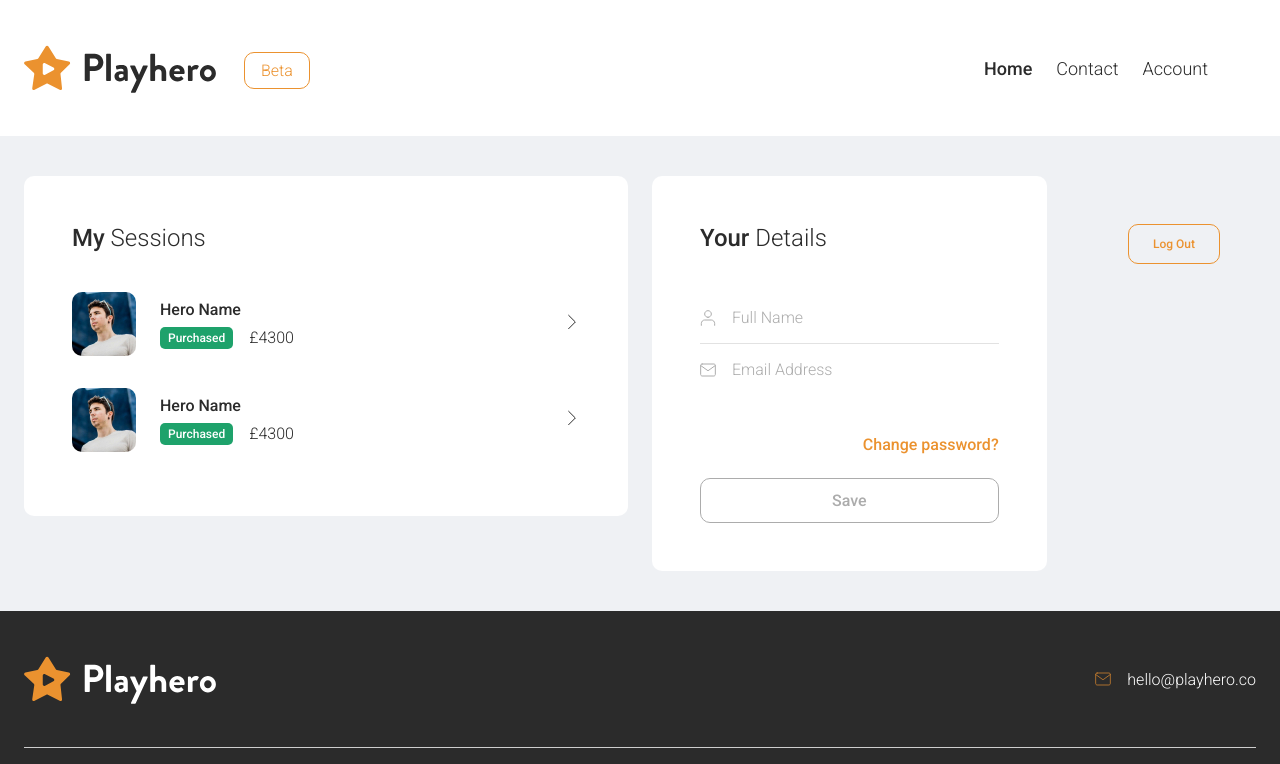
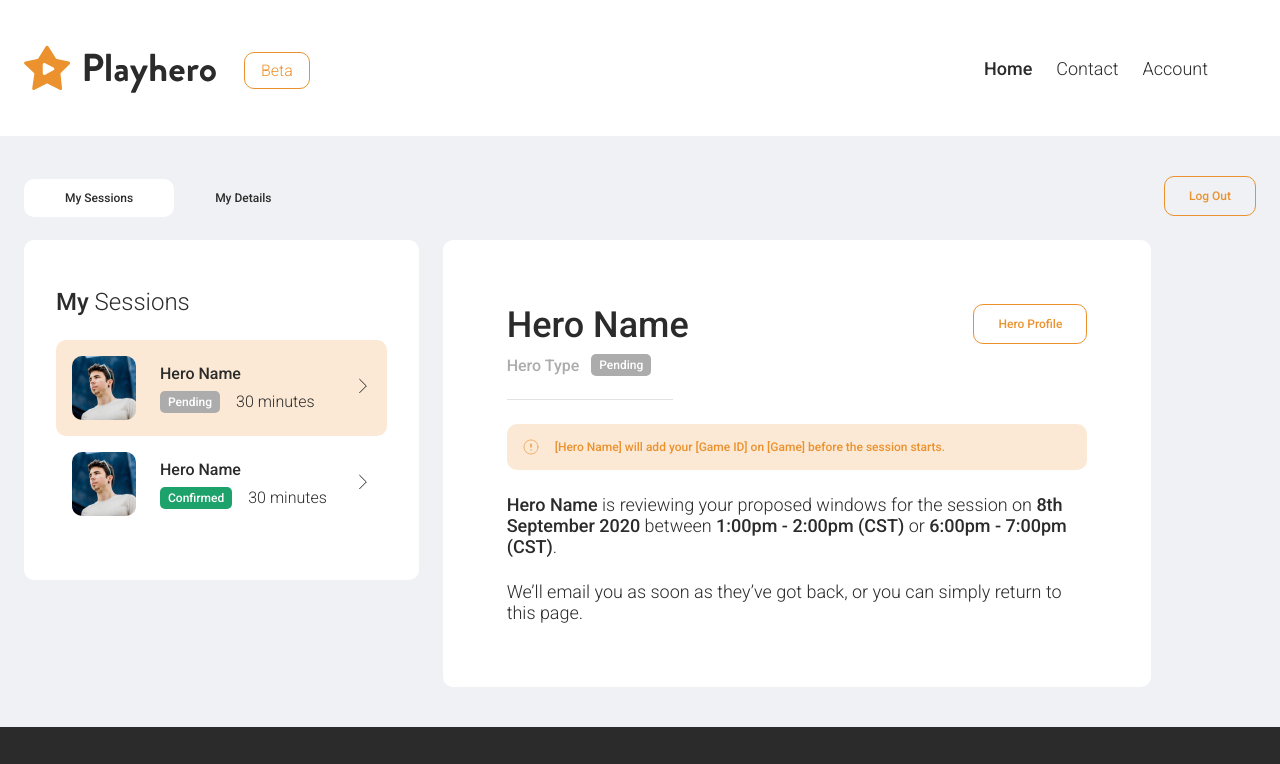
Before and after one commit to prikhoda-natalia/playhero-static-ui, a website: page src/user-account-sessions--pending.html in a window 1280 px wide. Shown: the top 764 px of the page. Drawn offline with nearby package versions, Linux system fonts and the light colour scheme; files that its build step writes are made by us from their sources.

Commit message:
add User Account Sessions Pending layout and styles

```diff
--- a/src/styles/account-menu.scss
+++ b/src/styles/account-menu.scss
@@ -1,5 +1,6 @@
 .account-menu {
     display: flex;
+    margin-bottom: 24px;
 
     &__aside {
         flex-grow: 1;
--- a/src/styles/index.scss
+++ b/src/styles/index.scss
@@ -38,6 +38,7 @@
 @import "select-field";
 @import "selected-game";
 @import "session-list";
+@import "session-message";
 @import "single-boxed-section";
 @import "social-link-list";
 @import "time-slot-list";
--- a/src/styles/session-list.scss
+++ b/src/styles/session-list.scss
@@ -1,5 +1,5 @@
 .session-list {
-  padding: 48px;
+  padding: 48px 32px;
   background: #fff;
   border-radius: 10px;
 
@@ -33,8 +33,13 @@
   &__item {
     display: flex;
     align-items: center;
-    margin: 16px 0;
+    padding: 16px;
     position: relative; // need "position: relative" for .session-list__fullsize-link to position properly
+
+    &--selected {
+      background: rgba(235, 146, 47, 0.2);
+      border-radius: 10px;
+    }
   }
 
   &__items {
@@ -52,20 +57,28 @@
   &__tag {
     margin-right: 16px;
 
-    &--price {
-      font-weight: 300;
-      font-size: 16px;
-      line-height: 19px;
-    }
-
-    &--status {
+    &--status_confirmed,
+    &--status_pending {
       padding: 4px 8px;
-      background: #1EA26B;
       border-radius: 5px;
       color: #ffffff;
       font-weight: 500;
       font-size: 12px;
       line-height: 14px;
+    }
+
+    &--status_confirmed {
+      background: #1EA26B;
+    }
+
+    &--status_pending {
+      background: #ACACAC;
+    }
+
+    &--time {
+      font-weight: 300;
+      font-size: 16px;
+      line-height: 19px;
     }
   }
 
--- /dev/null
+++ b/src/styles/session-message.scss
@@ -0,0 +1,120 @@
+.session-message {
+    padding: 64px;
+    background: #fff;
+    border-radius: 10px;
+
+    &__content {
+        font-size: 18px;
+        line-height: 21px;
+    }
+
+    &__header {
+        display: flex;
+        padding: 0 0 48px;
+        position: relative;
+
+        &::after {
+            content: "";
+            display: block;
+            height: 1px;
+            width: 166px;
+            background: #E2E2E2;
+            position: absolute;
+            bottom: 24px;
+            left: 0;
+        }
+    }
+
+    &__header-main {
+        flex-grow: 1;
+        display: flex;
+        flex-direction: column;
+    }
+
+    &__name {
+        font-weight: 500;
+        font-size: 36px;
+        line-height: 42px;
+        color: #2B2B2B;
+    }
+
+    &__tag {
+        margin-right: 12px;
+        margin-top: 8px;
+
+        &:last-child {
+            margin-right: 0;
+        }
+
+        &--green {
+            padding: 4px 8px;
+            font-weight: 500;
+            font-size: 12px;
+            line-height: 14px;
+            background: #1EA26B;
+            border-radius: 5px;
+            color: #fff;
+        }
+
+        &--status_confirmed,
+        &--status_pending,
+        &--status_unavailable {
+            padding: 4px 8px;
+            border-radius: 5px;
+            color: #ffffff;
+            font-weight: 500;
+            font-size: 12px;
+            line-height: 14px;
+        }
+
+        &--status_unavailable {
+            background: #CE3434;
+        }
+
+        &--status_confirmed {
+            background: #1EA26B;
+        }
+
+        &--status_pending {
+            background: #ACACAC;
+        }
+
+        &--type {
+            font-weight: 500;
+            font-size: 16px;
+            line-height: 19px;
+            color: #ACACAC;
+        }
+    }
+
+    &__tag-list {
+        display: flex;
+        align-items: center;
+    }
+
+    &__warning {
+        background: rgba(235, 146, 47, 0.2);
+        border-radius: 10px;
+        font-weight: 500;
+        font-size: 12px;
+        line-height: 14px;
+        color: #EB922F;
+        padding: 16px 16px 16px 48px;
+        margin-bottom: 24px;
+        position: relative;
+
+        &::before {
+            content: "";
+            display: block;
+            width: 48px;
+            height: 100%;
+            background-image: url(./assets/icons/info.svg);
+            background-repeat: no-repeat;
+            background-size: 16px;
+            position: absolute;
+            left: 0;
+            top: 0;
+            background-position: 50% 50%;
+        }
+    }
+}
--- a/src/styles/single-boxed-section.scss
+++ b/src/styles/single-boxed-section.scss
@@ -1,5 +1,5 @@
 .single-boxed-section {
-  padding: 24px 0;
+  margin: 24px 0;
   display: flex;
 
   &__box {
--- a/src/account--with-sessions.html
+++ b/src/user-account-sessions--pending.html
@@ -2,7 +2,7 @@
 <html lang="en">
   <head>
     <meta charset="utf-8" />
-    <title>Account - With sessions | Playhero</title>
+    <title>User Account Sessions - Pending | Playhero</title>
     <meta name="viewport" content="width=device-width,initial-scale=1" />
     <link
       href="https://fonts.googleapis.com/css2?family=Roboto:wght@300;500&display=swap"
@@ -44,23 +44,33 @@
       </div>
       <div class="page__content">
         <div class="page__content-container">
-          <div class="logout-button">
-            <button class="secondary-button secondary-button--stroked" type="button">Log Out</button>
+          <div class="account-menu">
+            <ul class="account-menu__main-menu">
+              <li class="account-menu__main-item">
+                <a class="account-menu__main-link account-menu__main-link--active" href="/">My Sessions</a>
+              </li>
+              <li class="account-menu__main-item">
+                <a aria-current="page" class="account-menu__main-link" href="/">My Details</a>
+              </li>
+            </ul>
+            <div class="account-menu__aside">
+              <button class="secondary-button secondary-button--stroked" type="button">Log Out</button>
+            </div>
           </div>
           <div class="boxed-sections">
-            <div class="boxed-sections__item boxed-sections__item--col-6">
+            <div class="boxed-sections__item boxed-sections__item--col-4">
               <div class="session-list">
                 <div class="session-list__title"><b>My</b> Sessions</div>
                 <div class="session-list__items">
-                  <div class="session-list__item">
+                  <div class="session-list__item session-list__item--selected">
                     <div class="session-list__avatar">
                       <img src="./assets/session-avatar.jpg" />
                     </div>
                     <div class="session-list__details">
                       <div class="session-list__name">Hero Name</div>
                       <div class="session-list__tags">
-                        <div class="session-list__tag session-list__tag--status">Purchased</div>
-                        <div class="session-list__tag session-list__tag--price">£4300</div>
+                        <div class="session-list__tag session-list__tag--status_pending">Pending</div>
+                        <div class="session-list__tag session-list__tag--time">30 minutes</div>
                       </div>
                       <a href="#" class="session-list__fullsize-link"></a>
                     </div>
@@ -79,8 +89,8 @@
                     <div class="session-list__details">
                       <div class="session-list__name">Hero Name</div>
                       <div class="session-list__tags">
-                        <div class="session-list__tag session-list__tag--status">Purchased</div>
-                        <div class="session-list__tag session-list__tag--price">£4300</div>
+                        <div class="session-list__tag session-list__tag--status_confirmed">Confirmed</div>
+                        <div class="session-list__tag session-list__tag--time">30 minutes</div>
                       </div>
                       <a href="#" class="session-list__fullsize-link"></a>
                     </div>
@@ -95,38 +105,24 @@
                 </div>
               </div>
             </div>
-            <div class="boxed-sections__item boxed-sections__item--col-4">
-              <div class="form-box">
-                <div class="form-box__title"><b>Your</b> Details</div>
-                <div class="form-box__fields">
-                  <div class="form-field form-field--has-prefix">
-                    <div class="form-field__prefix">
-                      <!-- START: field-avatar.svg -->
-                      <svg width="16" height="16" viewBox="0 0 16 16" fill="none" xmlns="http://www.w3.org/2000/svg">
-                        <path d="M14.6666 15.3333V13.5556C14.6666 12.6126 14.3154 11.7082 13.6903 11.0414C13.0652 10.3746 12.2173 10 11.3333 10H4.66659C3.78253 10 2.93468 10.3746 2.30956 11.0414C1.68444 11.7082 1.33325 12.6126 1.33325 13.5556V15.3333" stroke="currentColor" stroke-linecap="round" stroke-linejoin="round"/>
-                        <path d="M7.99984 7.33333C9.84079 7.33333 11.3332 5.84095 11.3332 4C11.3332 2.15905 9.84079 0.666664 7.99984 0.666664C6.15889 0.666664 4.6665 2.15905 4.6665 4C4.6665 5.84095 6.15889 7.33333 7.99984 7.33333Z" stroke="currentColor" stroke-linecap="round" stroke-linejoin="round"/>
-                      </svg>
-                      <!-- END: field-avatar.svg -->
+            <div class="boxed-sections__item boxed-sections__item--col-7">
+              <div class="session-message">
+                <div class="session-message__header">
+                  <div class="session-message__header-main">
+                    <div class="session-message__name">Hero Name</div>
+                    <div class="session-message__tag-list">
+                      <div class="session-message__tag session-message__tag--type">Hero Type</div>
+                      <div class="session-message__tag session-message__tag--status_pending">Pending</div>
                     </div>
-                    <input type="text" class="form-field__input" placeholder="Full Name" required />
                   </div>
-                  <div class="form-field form-field--has-prefix">
-                    <div class="form-field__prefix">
-                      <!-- START: field-email.svg -->
-                      <svg width="16" height="16" viewBox="0 0 16 16" fill="none" xmlns="http://www.w3.org/2000/svg">
-                        <path d="M2.13335 2H13.8667C14.6734 2 15.3334 2.675 15.3334 3.5V12.5C15.3334 13.325 14.6734 14 13.8667 14H2.13335C1.32669 14 0.666687 13.325 0.666687 12.5V3.5C0.666687 2.675 1.32669 2 2.13335 2Z" stroke="currentColor" stroke-linecap="round" stroke-linejoin="round"/>
-                        <path d="M15.3334 3.5L8.00002 8.75L0.666687 3.5" stroke="currentColor" stroke-linecap="round" stroke-linejoin="round"/>
-                      </svg>
-                      <!-- END: field-email.svg -->
-                    </div>
-                    <input type="email" class="form-field__input" placeholder="Email Address" required />
+                  <div class="session-message__actions">
+                    <button class="secondary-button secondary-button--stroked" type="button">Hero Profile</button>
                   </div>
                 </div>
-                <div class="form-box__secondary-actions">
-                  <a href="#">Change password?</a>
-                </div>
-                <div class="form-box__actions">
-                  <button class="primary-button primary-button--solid" type="submit" disabled>Save</button>
+                <div class="session-message__warning">[Hero Name] will add your [Game ID] on [Game] before the session starts.</div>
+                <div class="session-message__content">
+                  <p><b>Hero Name</b> is reviewing your proposed windows for the session on <b>8th September 2020</b> between <b>1:00pm - 2:00pm (CST)</b> or <b>6:00pm - 7:00pm (CST)</b>.</p>
+                  <p>We’ll email you as soon as they’ve got back, or you can simply return to this page.</p>
                 </div>
               </div>
             </div>
```
